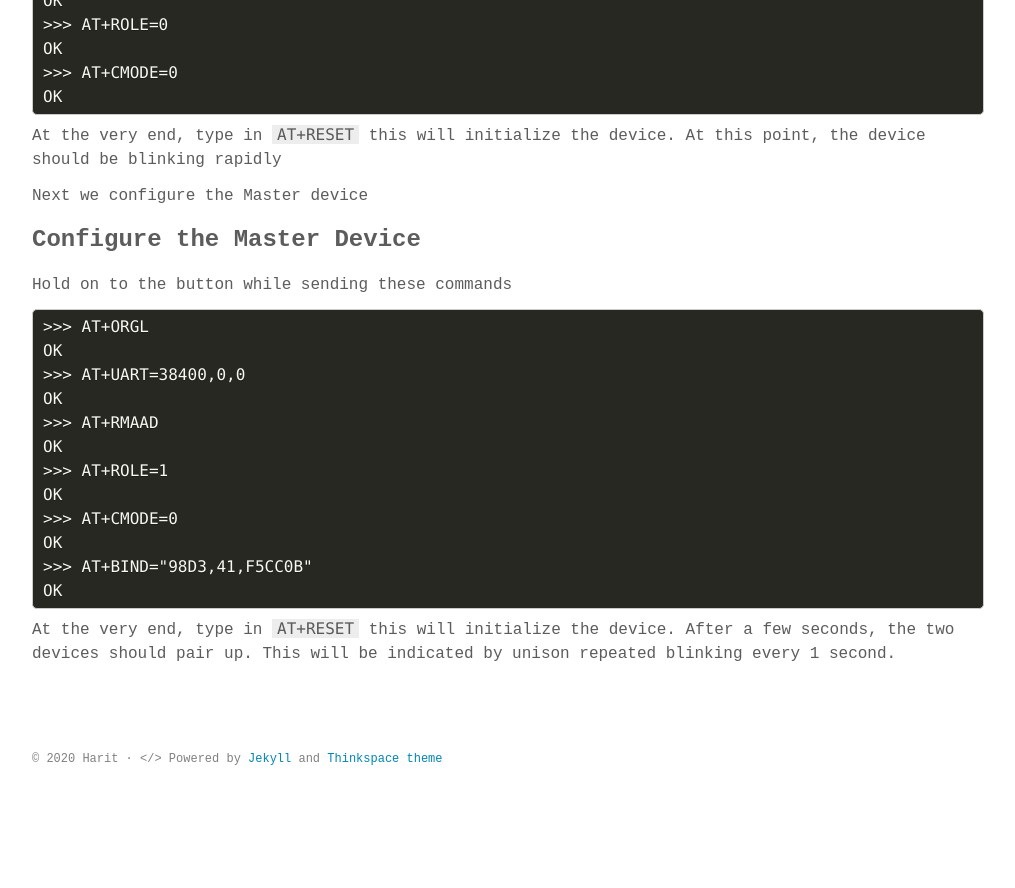
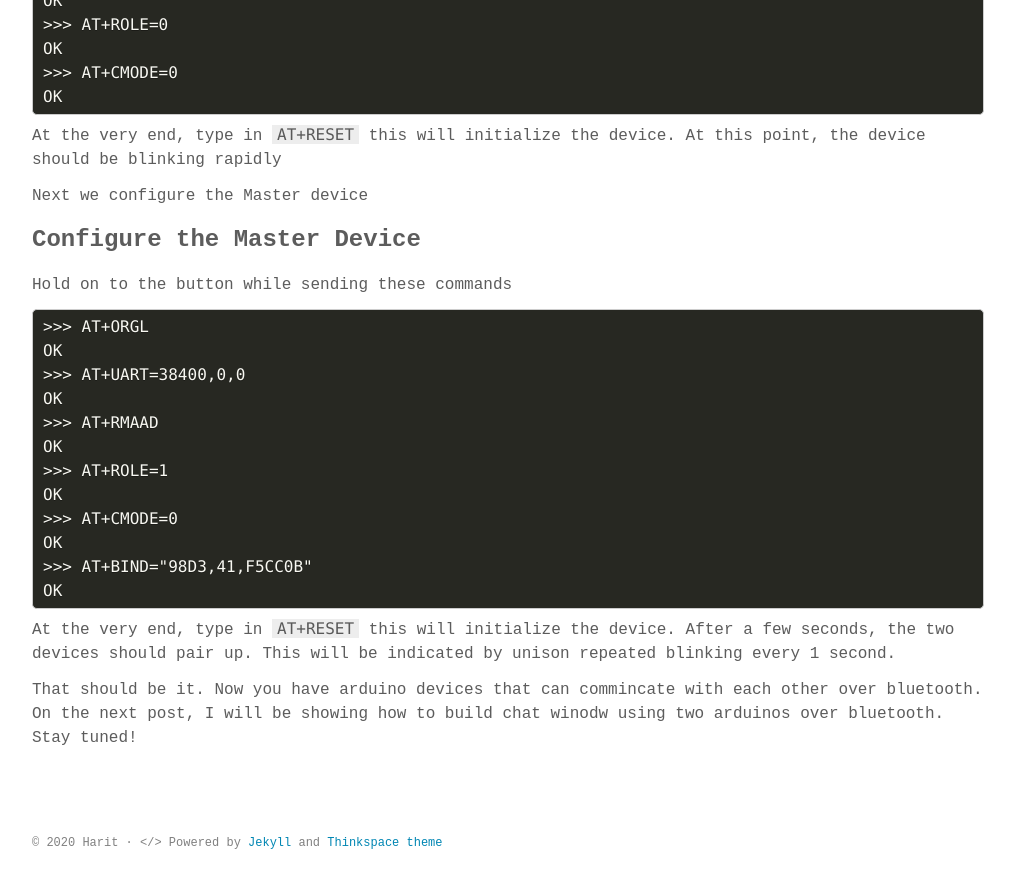
Before and after one commit to hshah89/hshah89.github.io, a Jekyll site: the page built from _posts/2020-01-25-hc-05.md, in a window 1280 px wide and 900 px high, scrolled down 3592 px. Shown: the top 888 px of the window, without its empty margins (132-1147 px from the left). Built offline with Jekyll 4.4.1, drawn with Linux system fonts in a browser that asks for light colours; some web fonts are replaced; before the commit the page ends 4408 px from its top, so only the background shows below that.

Commit message:
Update 2020-01-25-hc-05.md

````diff
--- a/_posts/2020-01-25-hc-05.md
+++ b/_posts/2020-01-25-hc-05.md
@@ -169,3 +169,6 @@ OK
 OK
 ```
 At the very end, type in `AT+RESET` this will initialize the device. After a few seconds, the two devices should pair up. This will be indicated by unison repeated blinking every 1 second.
+
+
+That should be it. Now you have arduino devices that can commincate with each other over bluetooth. On the next post, I will be showing how to build chat winodw using two arduinos over bluetooth. Stay tuned!
````
